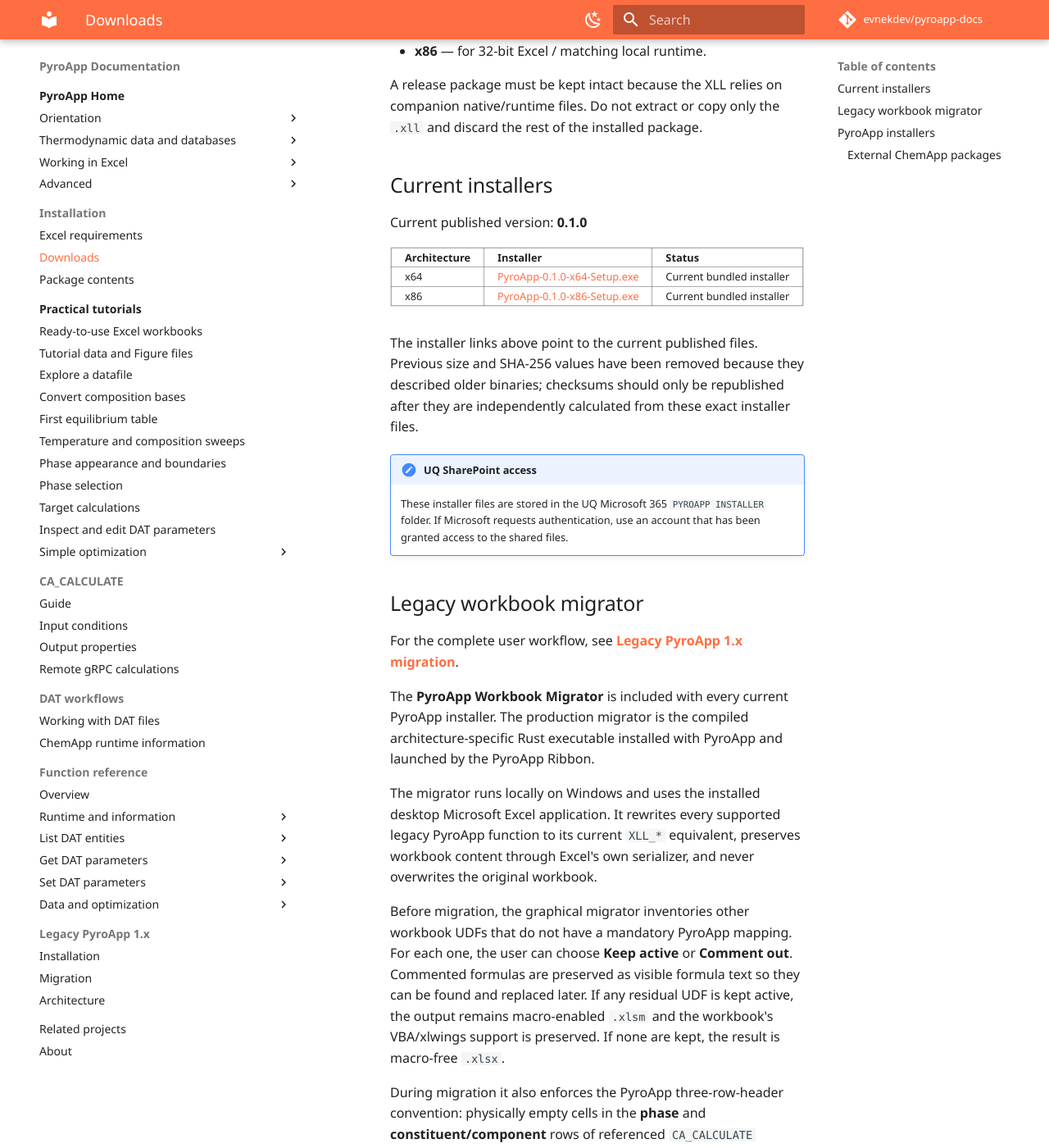
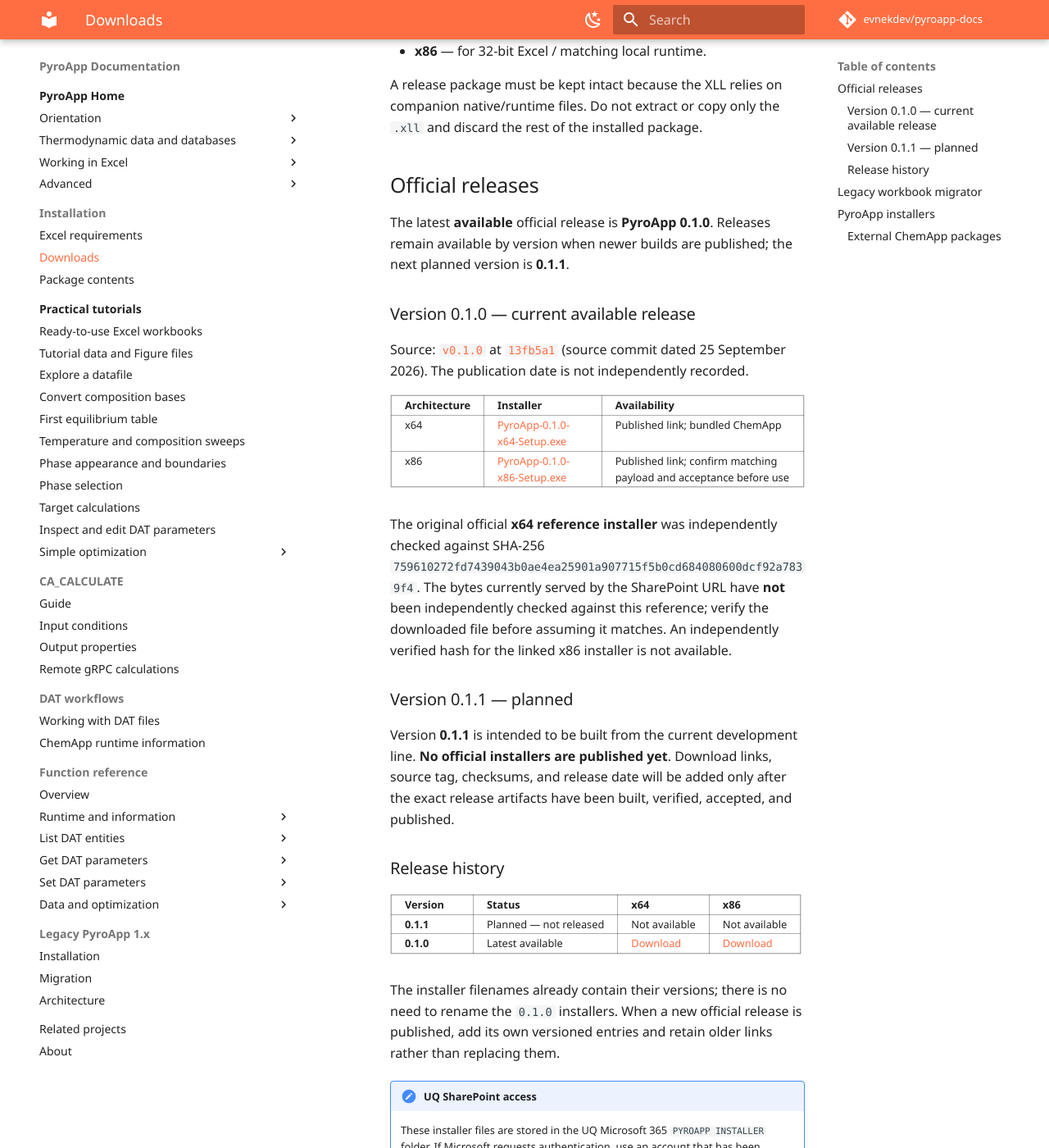
Before and after one commit to evnekdev/pyroapp-docs, an MkDocs documentation site: the page built from docs/download.md, in a window 1280 px wide and 1400 px high, scrolled down 584 px. Shown: the whole window at 82% size. Built offline with MkDocs 1.6.1 and Material for MkDocs 9.7.7, drawn with Linux system fonts in a browser that asks for light colours; some web fonts are replaced; comment, search, counter and statistics services are not loaded; some of the changed text lies outside the part shown.

Commit message:
docs: display versioned official PyroApp releases (refs #1)

```diff
--- a/docs/download.md
+++ b/docs/download.md
@@ -18,16 +18,33 @@
 
 A release package must be kept intact because the XLL relies on companion native/runtime files. Do not extract or copy only the `.xll` and discard the rest of the installed package.
 
-## Current installers
+## Official releases
 
-Current published version: **0.1.0**
+The latest **available** official release is **PyroApp 0.1.0**. Releases remain available by version when newer builds are published; the next planned version is **0.1.1**.
 
-| Architecture | Installer | Status |
+### Version 0.1.0 — current available release
+
+Source: [`v0.1.0`](https://github.com/evnekdev/pyroapprs/tree/v0.1.0) at [`13fb5a1`](https://github.com/evnekdev/pyroapprs/commit/13fb5a1add84fb3c7bccfc807d11fe74575fbfb4) (source commit dated 25 September 2026). The publication date is not independently recorded.
+
+| Architecture | Installer | Availability |
 |---|---|---|
-| x64 | [PyroApp-0.1.0-x64-Setup.exe](https://uq-my.sharepoint.com/:u:/r/personal/uqenekho_uq_edu_au/Documents/PYROAPP%20INSTALLER/PyroApp-0.1.0-x64-Setup.exe?d=w61c832d74c784bdf93c986717d6ea66b&csf=1&web=1&e=2oZXGy) | Current bundled installer |
-| x86 | [PyroApp-0.1.0-x86-Setup.exe](https://uq-my.sharepoint.com/:u:/r/personal/uqenekho_uq_edu_au/Documents/PYROAPP%20INSTALLER/PyroApp-0.1.0-x86-Setup.exe?d=w2dc1b2eda1ee47c2aa7d74b89e5f0957&csf=1&web=1&e=mJ3kaf) | Current bundled installer |
+| x64 | [PyroApp-0.1.0-x64-Setup.exe](https://uq-my.sharepoint.com/:u:/r/personal/uqenekho_uq_edu_au/Documents/PYROAPP%20INSTALLER/PyroApp-0.1.0-x64-Setup.exe?d=w61c832d74c784bdf93c986717d6ea66b&csf=1&web=1&e=2oZXGy) | Published link; bundled ChemApp |
+| x86 | [PyroApp-0.1.0-x86-Setup.exe](https://uq-my.sharepoint.com/:u:/r/personal/uqenekho_uq_edu_au/Documents/PYROAPP%20INSTALLER/PyroApp-0.1.0-x86-Setup.exe?d=w2dc1b2eda1ee47c2aa7d74b89e5f0957&csf=1&web=1&e=mJ3kaf) | Published link; confirm matching payload and acceptance before use |
 
-The installer links above point to the current published files. Previous size and SHA-256 values have been removed because they described older binaries; checksums should only be republished after they are independently calculated from these exact installer files.
+The original official **x64 reference installer** was independently checked against SHA-256 `759610272fd7439043b0ae4ea25901a907715f5b0cd684080600dcf92a7839f4`. The bytes currently served by the SharePoint URL have **not** been independently checked against this reference; verify the downloaded file before assuming it matches. An independently verified hash for the linked x86 installer is not available.
+
+### Version 0.1.1 — planned
+
+Version **0.1.1** is intended to be built from the current development line. **No official installers are published yet**. Download links, source tag, checksums, and release date will be added only after the exact release artifacts have been built, verified, accepted, and published.
+
+### Release history
+
+| Version | Status | x64 | x86 |
+|---|---|---|---|
+| **0.1.1** | Planned — not released | Not available | Not available |
+| **0.1.0** | Latest available | [Download](https://uq-my.sharepoint.com/:u:/r/personal/uqenekho_uq_edu_au/Documents/PYROAPP%20INSTALLER/PyroApp-0.1.0-x64-Setup.exe?d=w61c832d74c784bdf93c986717d6ea66b&csf=1&web=1&e=2oZXGy) | [Download](https://uq-my.sharepoint.com/:u:/r/personal/uqenekho_uq_edu_au/Documents/PYROAPP%20INSTALLER/PyroApp-0.1.0-x86-Setup.exe?d=w2dc1b2eda1ee47c2aa7d74b89e5f0957&csf=1&web=1&e=mJ3kaf) |
+
+The installer filenames already contain their versions; there is no need to rename the `0.1.0` installers. When a new official release is published, add its own versioned entries and retain older links rather than replacing them.
 
 !!! note "UQ SharePoint access"
     These installer files are stored in the UQ Microsoft 365 `PYROAPP INSTALLER` folder. If Microsoft requests authentication, use an account that has been granted access to the shared files.
@@ -48,7 +65,7 @@
 
 Use the installer matching the bitness shown by **Excel → File → Account → About Excel**.
 
-The links above identify the exact current installer files in the UQ Microsoft 365 **PYROAPP INSTALLER** folder.
+The release-history links identify versioned installer files in the UQ Microsoft 365 **PYROAPP INSTALLER** folder.
 
 ### External ChemApp packages
 
```
